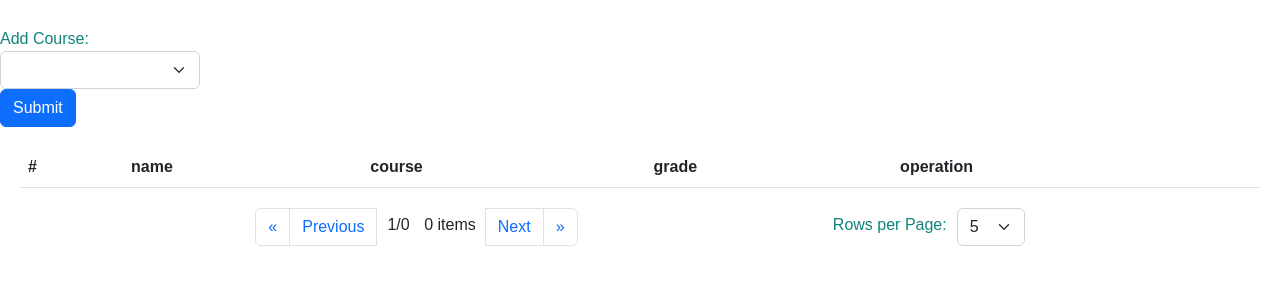
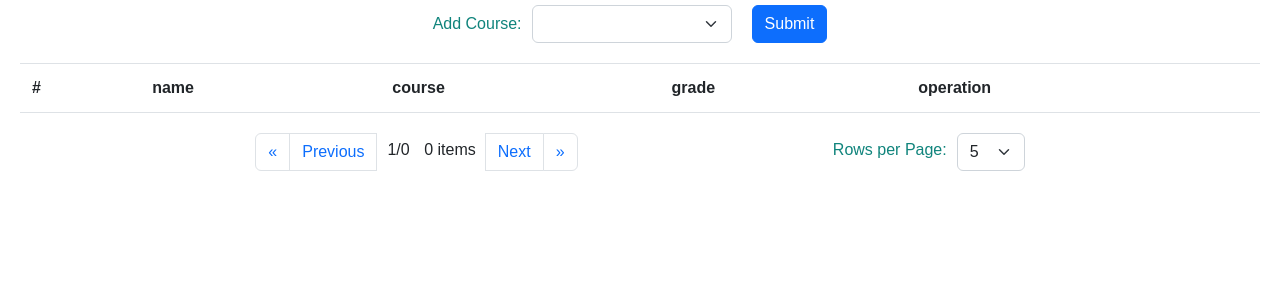
Before and after one commit to sdhylyy/5610P3, a React app in the folder frontend/: page /student in a window 1280 px wide. Shown: the part 75-360 px from the top of the page. Built offline with nearby package versions, Linux system fonts and the light colour scheme; no server answers.

Commit message:
update style

```diff
--- a/frontend/src/index.css
+++ b/frontend/src/index.css
@@ -8,8 +8,63 @@ a{
 
 .aoe-btn-submit{
     background-color: #0D6EFD !important;
+    color: #ffffff !important;
 }
 
 .aoe-text{
     color: #10847C;
 }
+
+h1{
+    margin-bottom: 0.5rem;
+}
+
+label{
+    margin-bottom: 0.5rem;
+    display: inline-block;
+}
+
+.form-group {
+    margin-bottom: 1rem;
+}
+
+.form-inline {
+    display: -ms-flexbox;
+    display: flex;
+    -ms-flex-flow: row wrap;
+    flex-flow: row wrap;
+    -ms-flex-align: center;
+    align-items: center;
+}
+
+.form-inline .form-group {
+    display: -ms-flexbox;
+    display: flex;
+    -ms-flex: 0 0 auto;
+    flex: 0 0 auto;
+    -ms-flex-flow: row wrap;
+    flex-flow: row wrap;
+    -ms-flex-align: center;
+    align-items: center;
+    margin-bottom: 0;
+}
+
+.text-right {
+    text-align: right!important;
+}
+
+.form-inline label {
+    display: -ms-flexbox;
+    display: flex;
+    -ms-flex-align: center;
+    align-items: center;
+    -ms-flex-pack: center;
+    justify-content: center;
+    margin-bottom: 0;
+}
+
+.table td, .table th {
+    padding: 0.75rem;
+    vertical-align: top;
+    border-top: 1px solid #dee2e6;
+}
--- a/frontend/src/index.js
+++ b/frontend/src/index.js
@@ -4,7 +4,7 @@ import reportWebVitals from "./reportWebVitals";
 
 import { createBrowserRouter, RouterProvider } from "react-router-dom";
 
-import "bootstrap-4-react";
+// import "bootstrap-4-react";
 import "bootstrap/dist/css/bootstrap.min.css";
 import "bootstrap/dist/js/bootstrap.bundle.min";
 
--- a/frontend/src/pages/StudentPage.css
+++ b/frontend/src/pages/StudentPage.css
@@ -3,11 +3,6 @@
     color: blue !important;
     text-decoration: underline !important;
     padding-left: 20px;
-}
-
-h1 {
-    font-family: Georgia, serif;
-    margin-bottom: 30px;
 }
 
 #h1-symbol {
```
